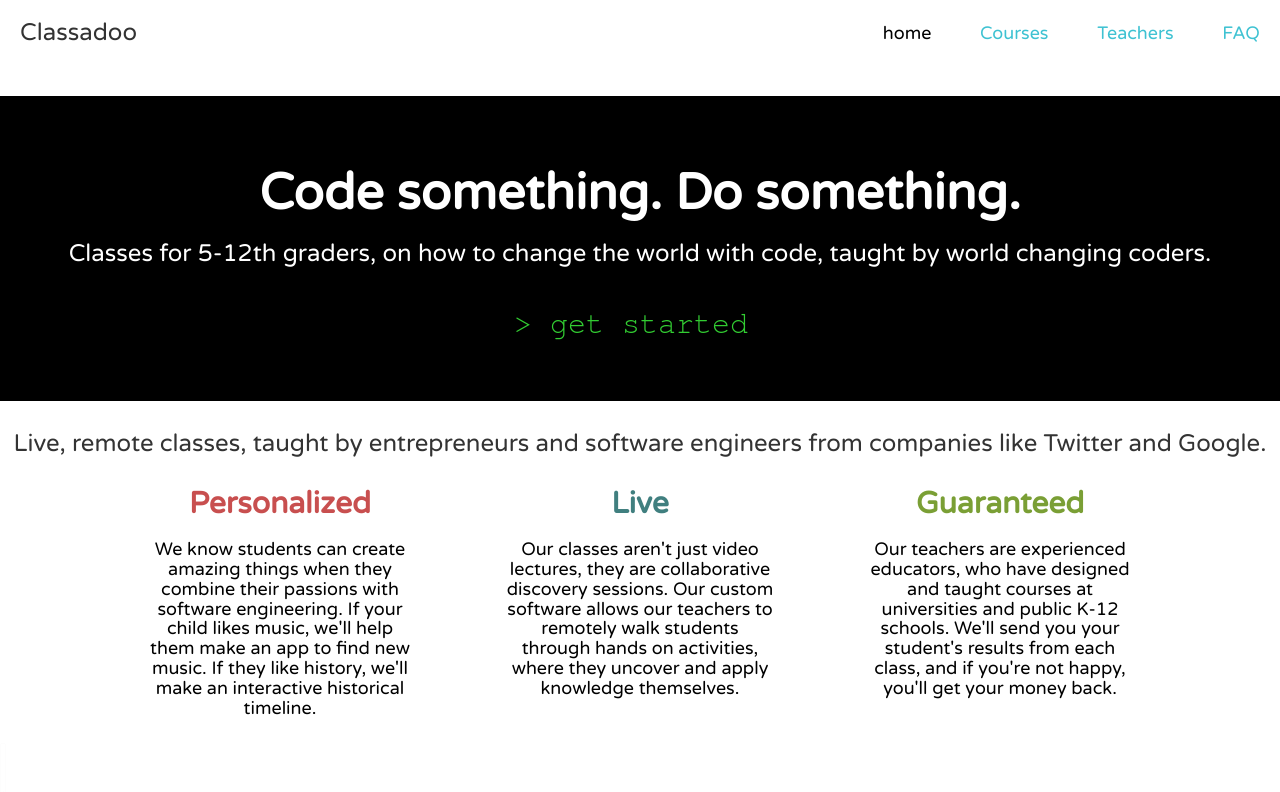
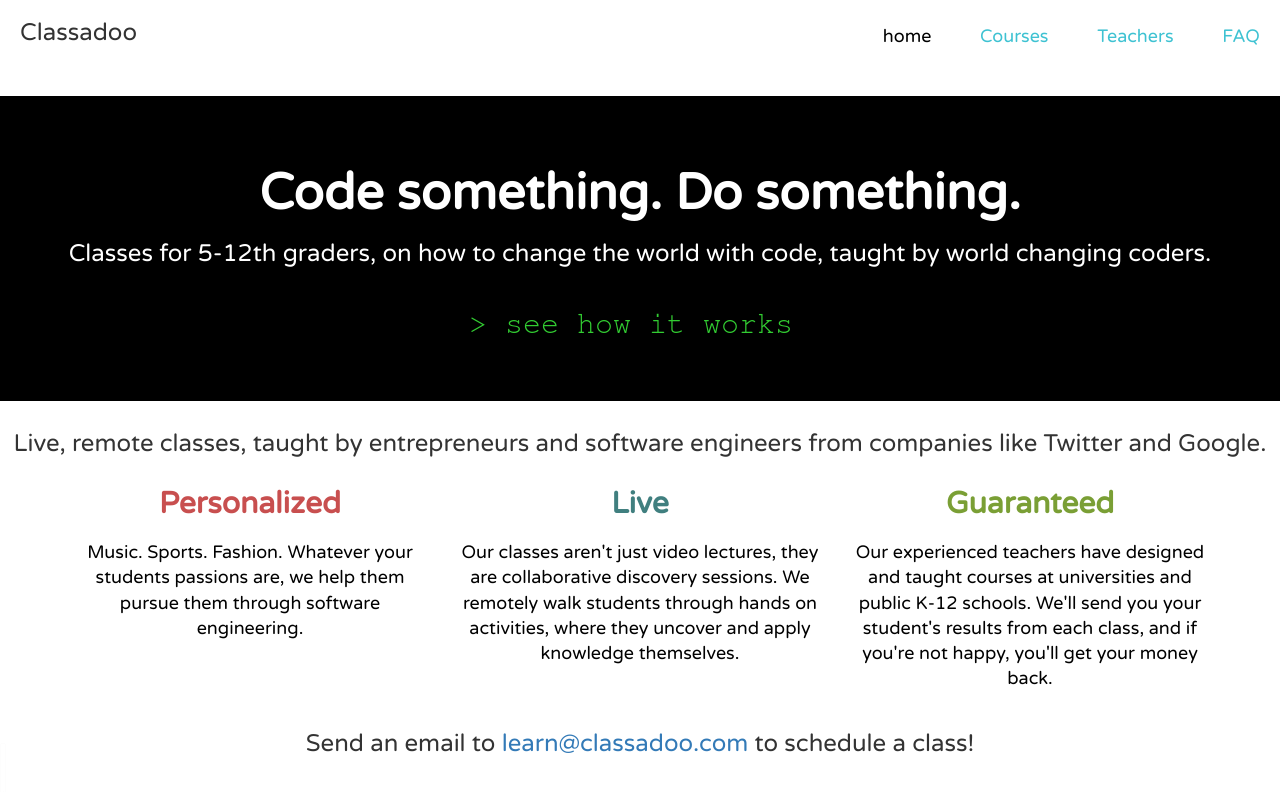
Before and after one commit to Classadoo/classadoo.github.io, a plain HTML site: page index.html in a window 1280 px wide. Drawn offline with Linux system fonts and the light colour scheme.

Commit message:
added a few more tweaks

```diff
--- a/index.html
+++ b/index.html
@@ -49,7 +49,7 @@
 			<div class="example-element" example-id="banner" example-name="table">
 				<h1 class="row intro-line-1">Code something. Do something.</h1>
 				<h3 class="row intro-line-2">Classes for 5-12th graders, on how to change the world with code, taught by world changing coders.</h3>
-				<h2 class="row console-button">> get started<span class="console-blinker">&nbsp;</span></h2>
+				<h2 class="row console-button">> see how it works<span class="console-blinker">&nbsp;</span></h2>
 			</div>
 			<div class="row console-container">
 				<div class="col-md-12">
@@ -69,27 +69,18 @@
 
 		<div class="component-results">
 			<div class="container">
-				<div class="row">
-					<div class="col-md-4">
-						<div class="col-md-2"></div>
-						<div class="example-element col-md-10 component component-1 text-center" example-name="chair" example-id="pitch-1">
-							<h2 class="component-header">Personalized</h2>
-							<h4 class="component-text">We know students can create amazing things when they combine their passions with software engineering. If your child likes music, we'll help them make an app to find new music. If they like history, we'll make an interactive historical timeline.</h4>
-						</div>
+				<div class="row text-center">
+					<div class="col-md-4 component-1" example-id="pitch-1">
+						<h2 class="component-header">Personalized</h2>
+						<h4 class="component-text">Music. Sports. Fashion. Whatever your students passions are, we help them pursue them through software engineering.
 					</div>
-					<div class="col-md-4">
-						<div class="col-md-1"></div>
-						<div class="example-element col-md-10 component component-2 text-center" example-name="chair" example-id="pitch-2">
-							<h2 class="component-header">Live</h2>
-							<h4 class="component-text">Our classes aren't just video lectures, they are collaborative discovery sessions. Our custom software allows our teachers to remotely walk students through hands on activities, where they uncover and apply knowledge themselves.</h4>
-						</div>
-						<div class="col-md-1"></div>
+					<div class="col-md-4 component-2">
+						<h2 class="component-header">Live</h2>
+						<h4 class="component-text">Our classes aren't just video lectures, they are collaborative discovery sessions. We remotely walk students through hands on activities, where they uncover and apply knowledge themselves.</h4>
 					</div>
-					<div class="col-md-4">
-						<div class="col-md-10 example-element component component-3 text-center" example-name="chair" example-id="pitch-3">
-							<h2 class="component-header">Guaranteed</h2>
-							<h4 class="component-text">Our teachers are experienced educators, who have designed and taught courses at universities and public K-12 schools. We'll send you your student's results from each class, and if you're not happy, you'll get your money back.</h4>
-						</div>
+					<div class="col-md-4 component-3">
+						<h2 class="component-header">Guaranteed</h2>
+						<h4 class="component-text">Our experienced teachers have designed and taught courses at universities and public K-12 schools. We'll send you your student's results from each class, and if you're not happy, you'll get your money back.</h4>
 					</div>
 				</div>
 			</div>
@@ -122,5 +113,9 @@
 			...
 		</div>
 	</div>
+
+	<h3 class="footer text-center">
+		Send an email to <a href="mailto:learn@classadoo.com">learn@classadoo.com</a> to schedule a class!
+	</h3>
 </body>
 </html>
--- a/public/css/common.css
+++ b/public/css/common.css
@@ -1,5 +1,9 @@
 body {
 	font-family: Varela Round, Helvetica;
+}
+
+h4 {
+	line-height: 1.4
 }
 
 .logo-container {
@@ -40,20 +44,6 @@ body {
 
 .nav-dropdown {
 	display: none;
-}
-
-.footer {
-	margin-top: 10px;
-}
-
-.connect {
-	float: right;
-	margin: 0 0 0 0;
-	font-size: 40px;
-}
-
-.contact {
-	font-size: 16px;
 }
 
 @media (max-device-width: 480px) {
--- a/public/css/courses.css
+++ b/public/css/courses.css
@@ -1,5 +1,5 @@
 .categories-container {
-	margin-top:  100px;
+	margin-top:  50px;
 }
 
 .js .course-logo {
@@ -31,3 +31,7 @@
 .category-name {
 	color: #C84F4F;
 }
+
+.contact {
+	margin-bottom: 30px;
+}
--- a/public/css/index.css
+++ b/public/css/index.css
@@ -148,6 +148,9 @@
 	display: none;
 }
 
+.footer {
+	margin-top: 30px;
+}
 
 /*CONSOLE*/
 
```
Also changed, not shown: courses.html (+4 -0 lines), faq.html (+1 -3 lines), teachers.html (+1 -1 lines), public/img/andrew-profile.jpg (added).
